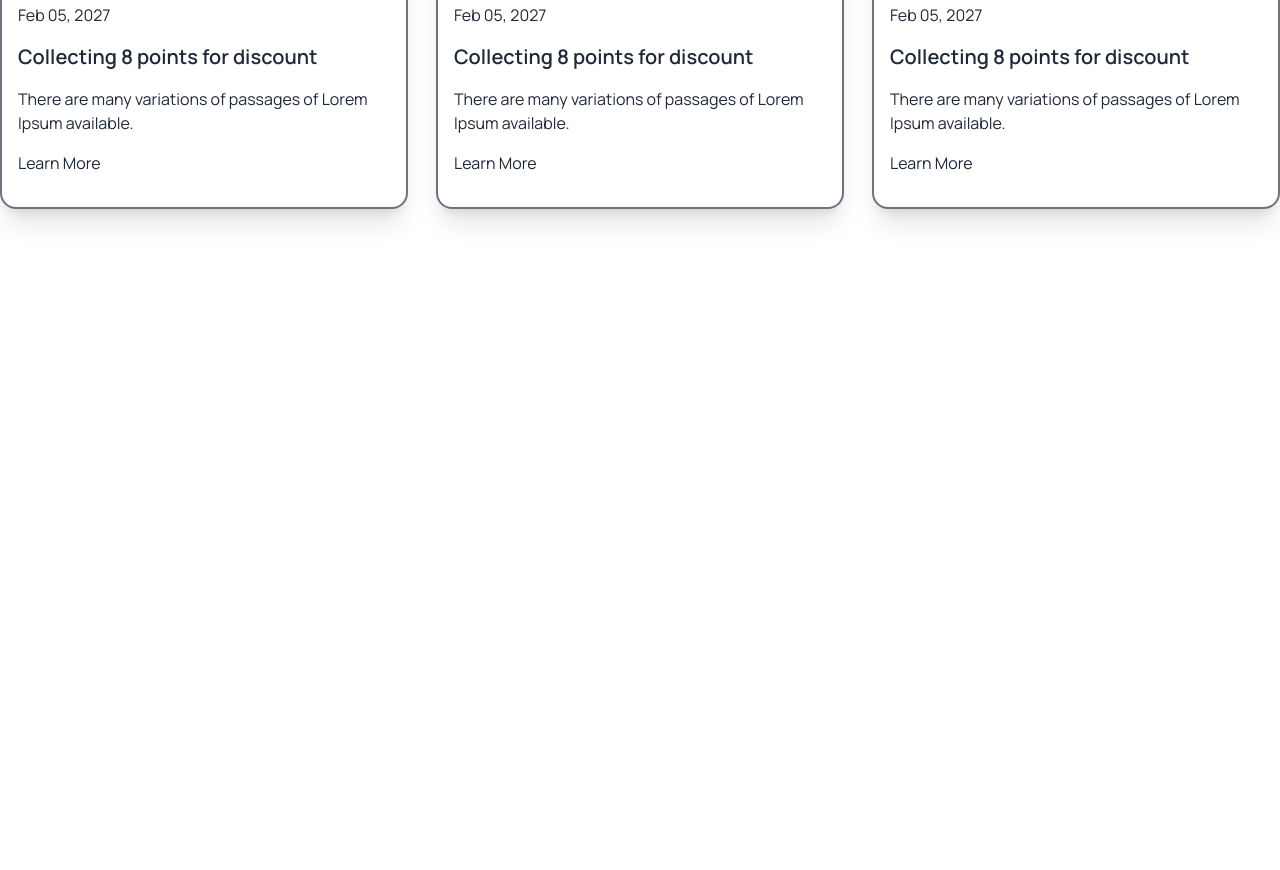
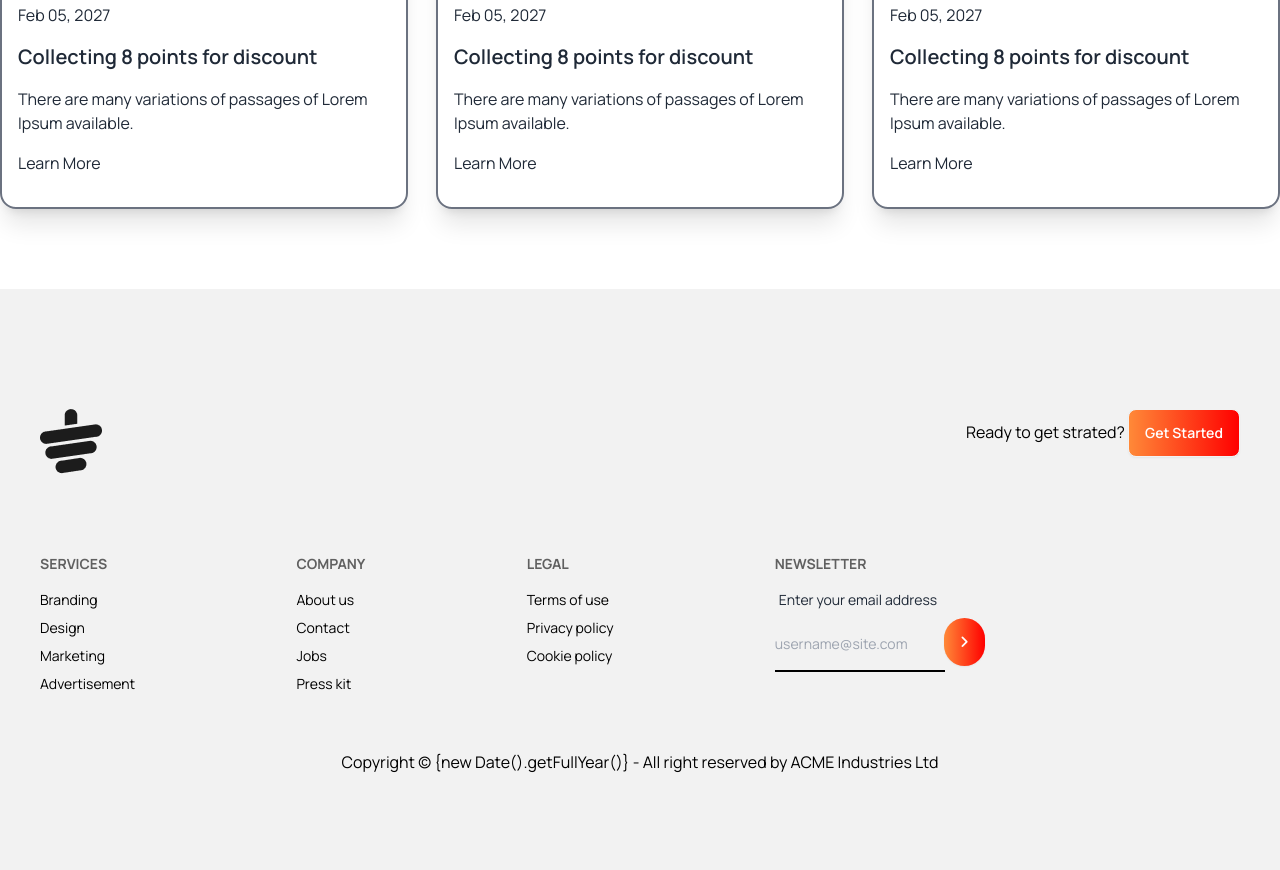
Before and after one commit to mosiurrahman8383/tea-house-project, a plain HTML site: page index.html in a window 1280 px wide. Shown: the part 2937-3807 px from the top of the page. Before the commit the page ends 3226 px from the top, so only its background shows below. Drawn offline with nearby package versions, Linux system fonts and the light colour scheme.

Commit message:
added footer

```diff
--- a/index.html
+++ b/index.html
@@ -35,6 +35,7 @@
     <style>
         .font-Manrope {
             font-family: "Manrope", serif;
+
         }
     </style>
 
@@ -143,6 +144,7 @@
                 <div class="opacity-10 h-32 rounded-xl bg-gradient-to-r from-[#FF0000] to-[#FF8938]"></div>
                 <div class="row-span-2 flex items-center bg-[#E6A623] bg-opacity-10 justify-center p-12 rounded-xl">
                     <img src="images/fresh-1.png" alt="">
+
                 </div>
                 <div class="row-span-2 flex items-center justify-center bg-[#577639] bg-opacity-10 p-12 rounded-xl">
                     <img src="images/fresh-2.png" alt="">
@@ -163,15 +165,15 @@
 
         <!-- Meet Our Super Clients section  -->
 
-        <section class="flex flex-col lg:flex-row bg-gradient-to-r from-gredient-start to-gredient-end p-4 md:p-6 gap-8 lg:p-16 items-center rounded-xl mb-16">
+        <section class="flex flex-col lg:flex-row bg-gradient-to-r from-gredient-start to-gredient-end p-8 gap-8 lg:p-16 items-center rounded-xl mb-16">
             <div class="text-white space-y-8">
 
                 <h1 class="text-2xl md:text-4xl lg:text-7xl font-bold">Meet Our Super Clients</h1>
                 <p class="lg:pr-32   ">There are many variations of passages of Lorem Ipsum available, but the majority have suffered alteration in some form, by injected humour, or randomised words which don't look even slightly believable. </p>
-                <button class="btn bg-white ">Show All</button>
+                <button class="btn bg-white px-9 py-3 rounded-lg "><h1 class="bg-gradient-to-r from-gredient-start to-gredient-end inline-block text-transparent bg-clip-text font-extrabold">Show All</h1></button>
             </div>
 
-            <div class="space-y-16 relative">
+            <div class="lg:space-y-16 relative">
                 <!-- next slide -->
                 <div class="relative z-10 bg-white p-8 rounded-xl opacity-40">
                     <img class="absolute -left-5 -top-5 border-white border-4 rounded-full bg-white " src="images/client.png" alt="">
@@ -182,7 +184,7 @@
                     <p>Businessman</p>
                 </div>
                 <!-- current slide  -->
-                <div class="relative lg:absolute z-40 bg-white p-8 rounded-xl lg:-left-20 lg:top-20  lg:w-[440px]">
+                <div class=" absolute z-40 bg-white p-8 rounded-xl lg:-left-20 top-20  lg:w-[440px]">
                     <img class="absolute -left-5 -top-5 border-white border-4 rounded-full bg-white " src="images/client.png" alt="">
                     <p>We are providing the best and suitable home insurance services for the people who are interested to treatment</p>
                     <h4 class="font-bold mt-4">
@@ -205,6 +207,7 @@
             </div>
         </section>
 
+            <!-- news and events section  -->
         <section class="pb-20">
             <h1 class="text-2xl lg:text-7xl font-bold text-center">News & Events</h1>
             <p class="text-center max-w-4xl mx-auto my-8">There are many variations of passages of Lorem Ipsum available, but the majority have suffered alteration in some form, by injected humour, or randomised words which don't look even slightly believable. </p>
@@ -262,6 +265,66 @@
             </div>
         </section>
     </main>
+
+    <footer class=" bg-base-200 py-20">
+        <div class="flex justify-between py-10 px-10">
+            <img src="images/cup.png" alt="">
+            <p>
+                <span class="text-black">Ready to get strated?</span>
+                <button class="btn bg-gradient-to-r from-gredient-start to-gredient-end text-white">Get Started</button>
+            </p>
+        </div>
+
+       <div class="footer text-black   p-10 ">
+
+        <div >
+            <h6 class="footer-title">Services</h6>
+            <a class="link link-hover">Branding</a>
+            <a class="link link-hover">Design</a>
+            <a class="link link-hover">Marketing</a>
+            <a class="link link-hover">Advertisement</a>
+          </div>
+          <div>
+            <h6 class="footer-title">Company</h6>
+            <a class="link link-hover">About us</a>
+            <a class="link link-hover">Contact</a>
+            <a class="link link-hover">Jobs</a>
+            <a class="link link-hover">Press kit</a>
+          </div>
+          <div>
+            <h6 class="footer-title">Legal</h6>
+            <a class="link link-hover">Terms of use</a>
+            <a class="link link-hover">Privacy policy</a>
+            <a class="link link-hover">Cookie policy</a>
+          </div>
+          <div >
+              <form >
+                  <h6 class="footer-title">Newsletter</h6>
+                  <fieldset class="form-control w-80">
+                    <label class="label">
+                      <span class="label-text">Enter your email address</span>
+                    </label>
+                    <div class="join">
+                      <input
+                        type="text"
+                        placeholder="username@site.com"
+                        class="bg-transparent border-b-2 border-black  outline-none py-4" />
+                      <button class="btn text-white font-extrabold rounded-full bg-gradient-to-r from-gredient-start to-gredient-end border-none">
+                        <i class="fa-solid fa-angle-right"></i>
+                      </button>
+                    </div>
+                  </fieldset>
+                </form>
+          </div>
+       </div>
+
+
+        <div class="text-center py-4 text-black">
+            <p>Copyright © {new Date().getFullYear()} - All right reserved by ACME Industries Ltd</p>
+
+        </div>
+      </footer>
+
 </body>
 
 </html>
```
Also changed, not shown: text-transperant.html (added, +16 -0 lines).
